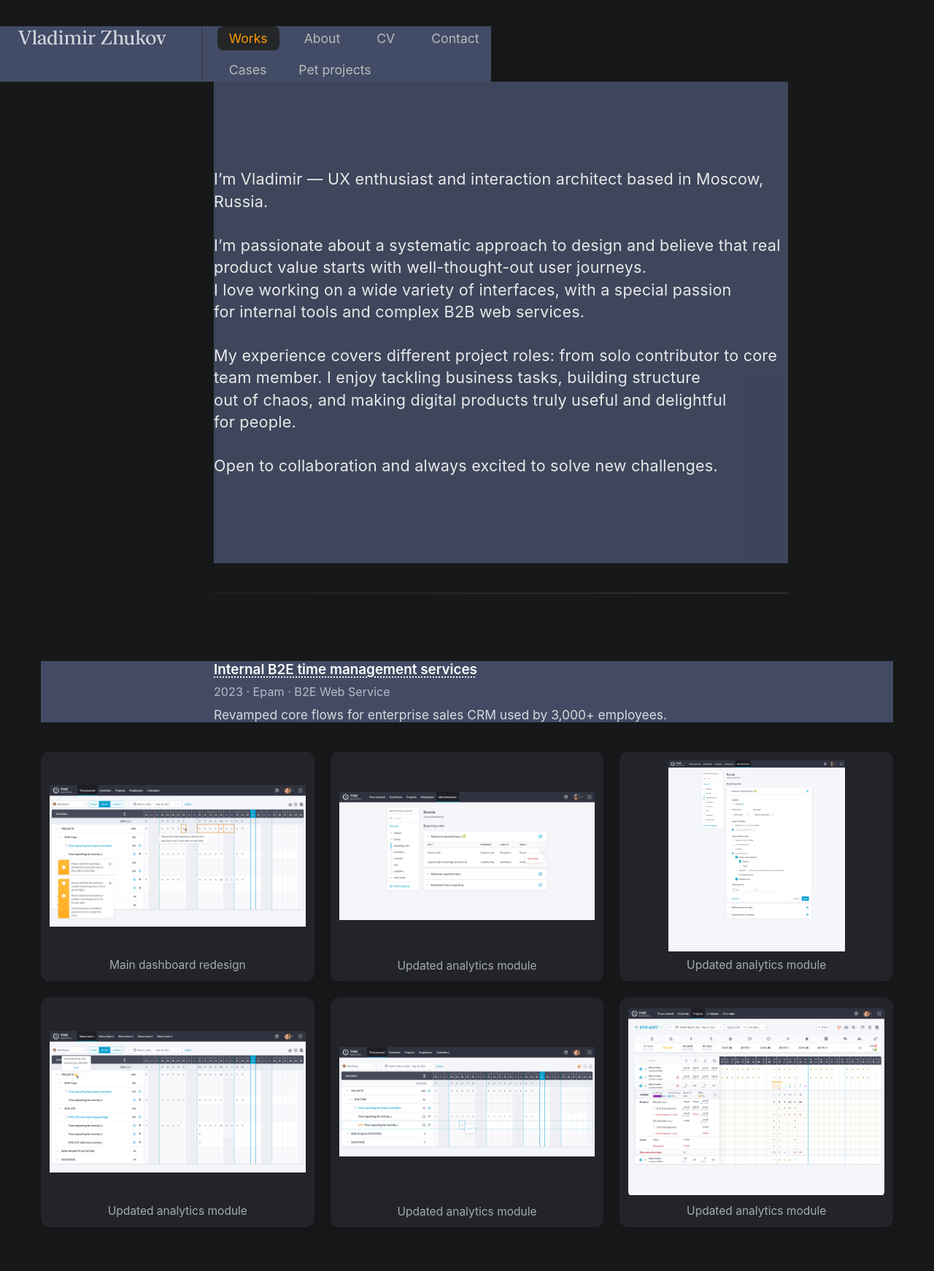
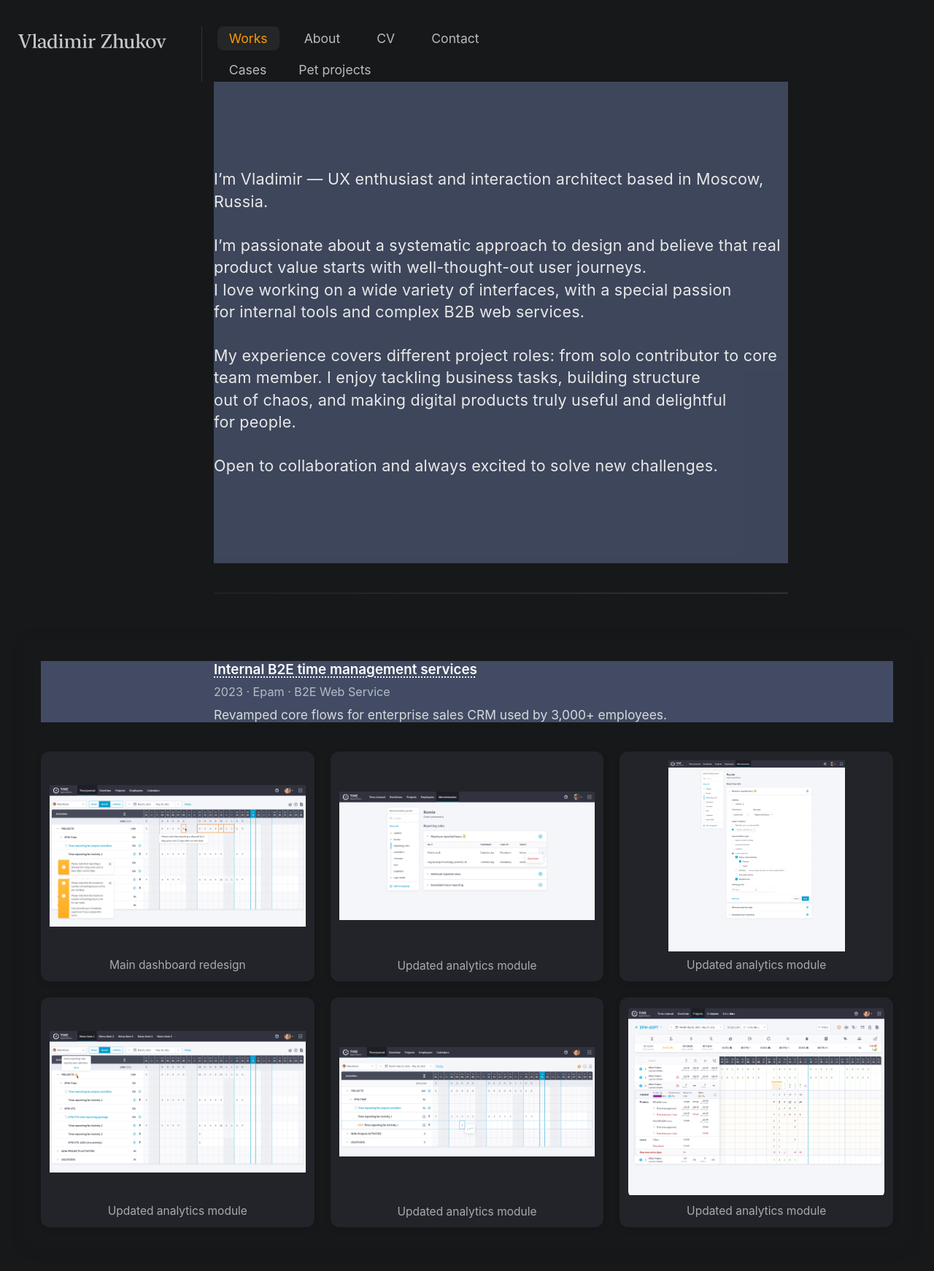
Before and after one commit to uxiscool/experience, a Jekyll site: the page built from index.md, in a window 1280 px wide. Shown: the whole page at 73% size. Built offline with Jekyll 4.4.1, drawn with Linux system fonts in a browser that asks for light colours.

Commit message:
Add files via upload

```diff
--- a/assets/css/main.css
+++ b/assets/css/main.css
@@ -20,7 +20,7 @@ header {
   gap: 36px;
   margin-top: 36px;
  /* width: 100%; */
-  background: #424c67; /* временный фон */
+ /*  background: #424c67; временный фон */
 }
 
 section {
@@ -38,7 +38,7 @@ section {
   display: block;
   height: 1.3rem; /* соответствует прежнему font-size */
   width: auto;
-  margin-top: 5px;
+  margin-top: 10px;
   margin-left: 24px;
   margin-right: 12px;
   opacity: 0.85;
```
